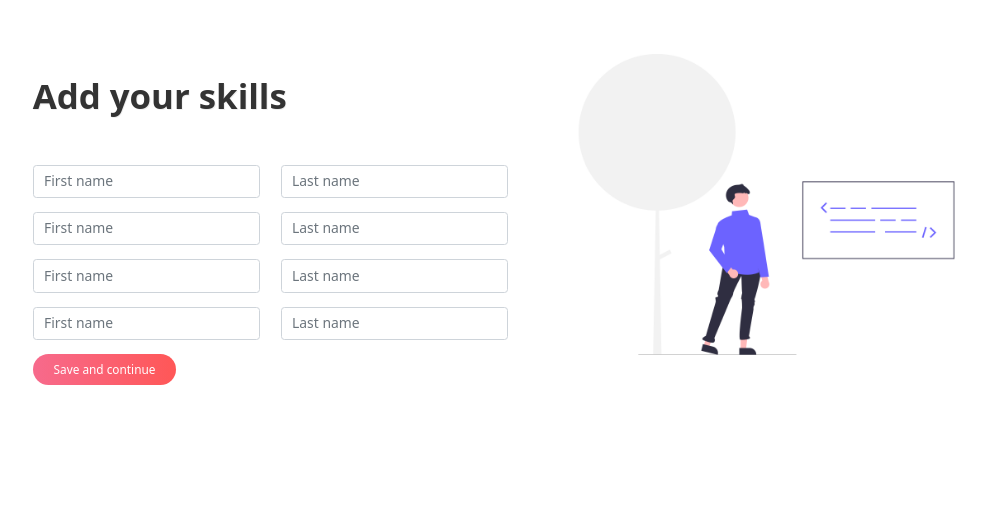
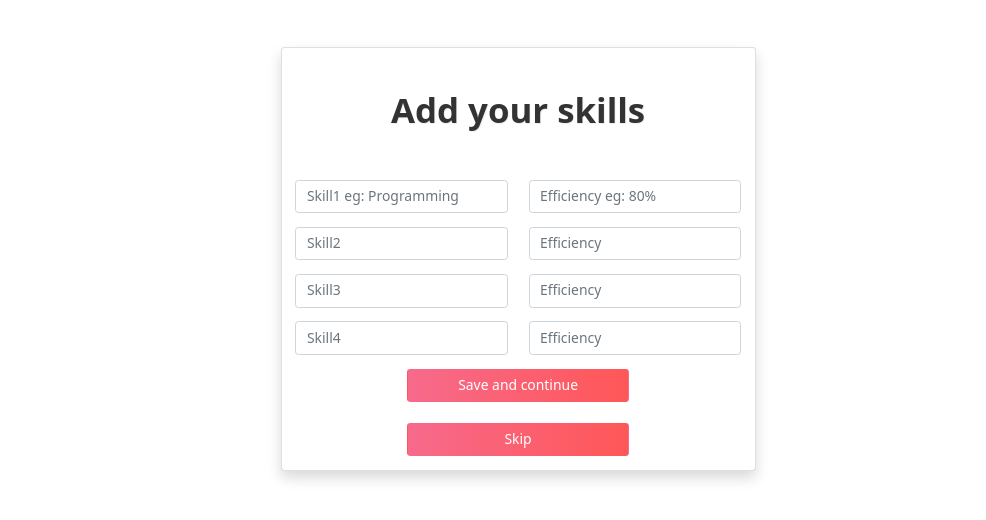
Before and after one commit to MayankGeek/PortfolioBuilder, a Django app: page /add_skills_form/ in a window 1280 px wide. Shown: the part 49-569 px from the top of the page, without its empty margins (108-1094 px from the left). Run offline with Django 4.2, Linux system fonts and the light colour scheme; some libraries are stand-ins or nearby versions.

Commit message:
improved the add_skills_form

```diff
--- a/PortfolioBuilder/static/home.css
+++ b/PortfolioBuilder/static/home.css
@@ -139,7 +139,7 @@ img {
 }
 
 
-.btn-sign {
+.btn-signup {
   background: linear-gradient(to right, #f76a8c, #ff5757);
   color: white;
   border: none;
@@ -148,9 +148,24 @@ img {
   transition: all 0.3s ease;
 }
 
-.btn-sign:hover {
+.btn-signup:hover {
   background: linear-gradient(to right, #f76a8c, #ff5757);
   transform: scale(1.1);
   color: white;
   text-decoration: none;
 }
+
+
+
+
+
+
+.btn-others {
+  background: linear-gradient(to right, #f76a8c, #ff5757);
+  color: white;
+
+}
+
+.btn-others:hover {
+  color: white;
+}
--- a/PortfolioBuilder/templates/account/login.html
+++ b/PortfolioBuilder/templates/account/login.html
@@ -16,7 +16,7 @@
                         {{ form|crispy }}
                         <div class="text-center">
                             <div class="d-grid gap-2 col-6 mx-auto">
-                                <button type="submit" class="btn btn-sign">Sign in</button>
+                                <button type="submit" class="btn btn-signup">Sign in</button>
                             </div>
                             <div class="or-divider my-3">
                                 <span class="or-text">or</span>
--- a/PortfolioBuilder/templates/account/signup.html
+++ b/PortfolioBuilder/templates/account/signup.html
@@ -16,7 +16,7 @@
                         {{ form|crispy }}
                         <div class="text-center">
                             <div class="d-grid gap-2 col-6 mx-auto">
-                                <button type="submit" class="btn btn-sign">Sign up</button>
+                                <button type="submit" class="btn btn-signup">Sign up</button>
                             </div>
                             <div class="or-divider my-3">
                                 <span class="or-text">or</span>
--- a/PortfolioBuilder/templates/add_skills_form.html
+++ b/PortfolioBuilder/templates/add_skills_form.html
@@ -1,62 +1,60 @@
-{%extends 'base.html' %}
-{%load static %}
-{%block title%}
+{% extends 'base.html' %}
+{% load static %}
+{% block title %}
 Provide your details
-{%endblock title%}
-{%block content%}
-<link rel="stylesheet"href="{% static 'home.css' %}"></link>
+{% endblock title %}
+{% block content %}
+<link rel="stylesheet" href="{% static 'home.css' %}"></link>
 
 <div class="container">
-    <div class="row">
+  <div class="row justify-content-center">
     <div class="col-md-6">
+      <div class="card shadow text-center">
+        <div class="card-body">
           <h2 class="mb-4">Add your skills</h2>
           <form>
             <div class="row mb-3">
               <div class="col">
-                        <input type="text" class="form-control" placeholder="First name">
+                <input type="text" class="form-control" placeholder="Skill1 eg: Programming">
               </div>
               <div class="col">
-                        <input type="text" class="form-control" placeholder="Last name">
+                <input type="text" class="form-control" placeholder="Efficiency eg: 80%">
               </div>
             </div>
             <div class="row mb-3">
               <div class="col">
-                        <input type="text" class="form-control" placeholder="First name">
+                <input type="text" class="form-control" placeholder="Skill2">
               </div>
               <div class="col">
-                        <input type="text" class="form-control" placeholder="Last name">
+                <input type="text" class="form-control" placeholder="Efficiency">
               </div>
             </div>
             <div class="row mb-3">
               <div class="col">
-                        <input type="text" class="form-control" placeholder="First name">
+                <input type="text" class="form-control" placeholder="Skill3">
               </div>
               <div class="col">
-                        <input type="text" class="form-control" placeholder="Last name">
+                <input type="text" class="form-control" placeholder="Efficiency">
               </div>
             </div>
             <div class="row mb-3">
               <div class="col">
-                        <input type="text" class="form-control" placeholder="First name">
+                <input type="text" class="form-control" placeholder="Skill4">
               </div>
               <div class="col">
-                        <input type="text" class="form-control" placeholder="Last name">
+                <input type="text" class="form-control" placeholder="Efficiency">
               </div>
             </div>
 
-                <a href="{%url 'Home:skill_details_page' %}"><button type="button" class="btn btn-primary btn-lg">Save and continue</button></a>
-
+            <div class="d-grid gap-4 col-6 mx-auto">
+                <a href="{% url 'Home:skill_details_page' %}" class="btn btn-others">Save and continue</a>
+                <a href="{% url 'Home:skill_details_page' %}" class="btn btn-others">Skip</a>
+              </div>
           </form>
         </div>
-        <div class="col-md-6">
-            <img src="{%static 'img3.png' %}" alt="Image" class="img-fluid">
       </div>
-
+    </div>
   </div>
 </div>
 
-
-
-
-
-{%endblock content%}
+{% endblock content %}
```
Also changed, not shown: PortfolioBuilder/db.sqlite3, PortfolioBuilder/media/images/images_0mni0gS.png (added). Lines whose indentation alone changed are shown as unchanged.
